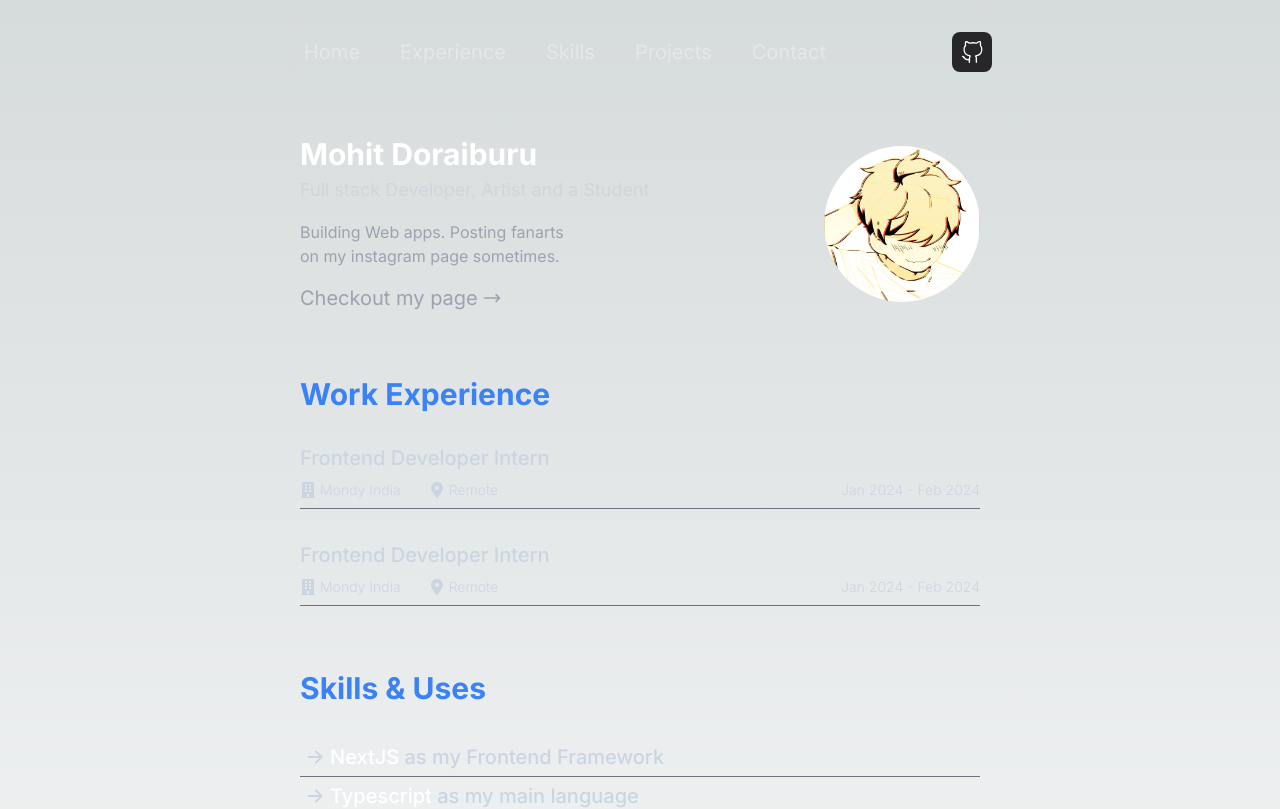
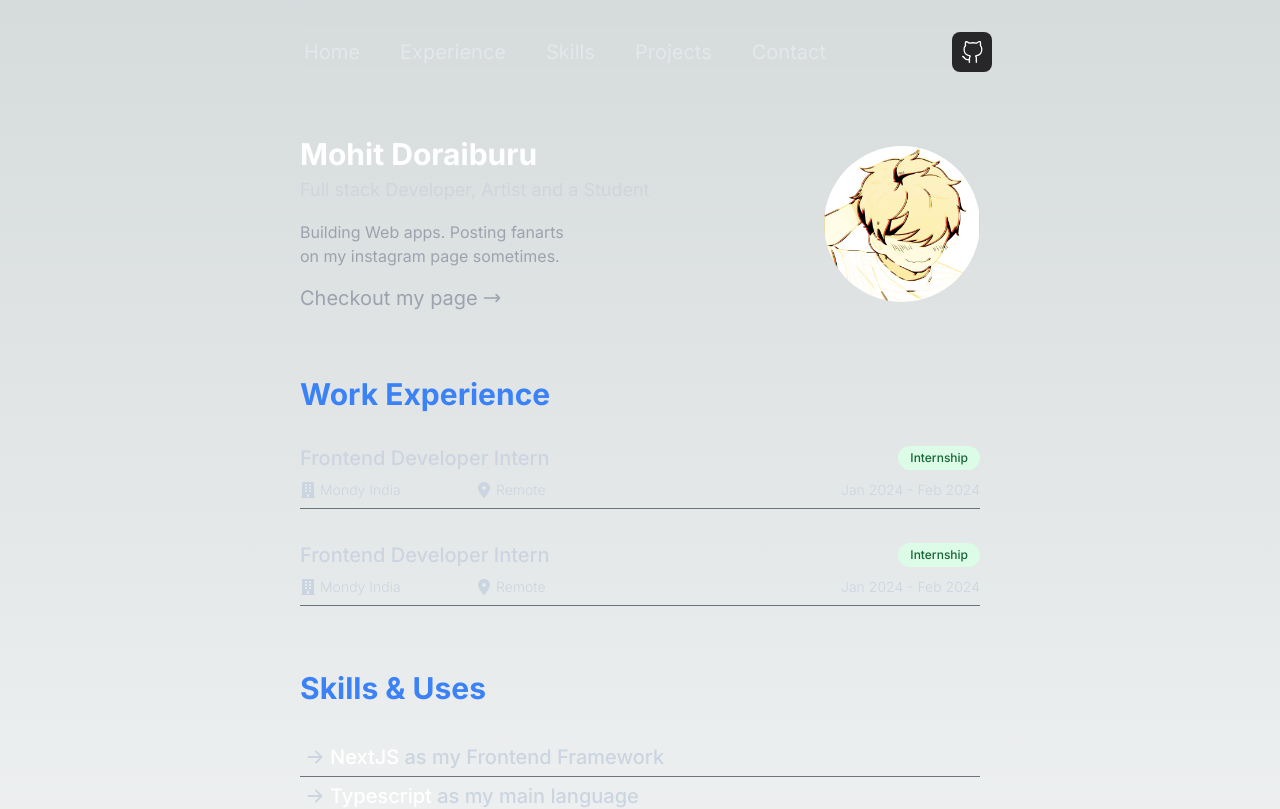
Before and after one commit to moh1t-do/portfoliov2, a Next.js app: page / in a window 1280 px wide. Shown: the top 809 px of the page. Built offline with nearby package versions, Linux system fonts and the light colour scheme.

Commit message:
chore: update work section

```diff
--- a/src/components/Misc/Work.tsx
+++ b/src/components/Misc/Work.tsx
@@ -1,16 +1,21 @@
 import { FaBuilding } from "react-icons/fa";
 import { FaLocationDot } from "react-icons/fa6";
+import Link from "next/link";
+import { workProps } from "@/@types/prop.types";
 
-function Work({ position, company, location, type, duration }: any) {
+function Work({ position, company, location, type, weblink, duration }: workProps) {
     return (<article className="pt-8 pb-2 border-b-[0.1px] border-gray-500 text-slate-300">
         <div className="flex justify-between items-center">
             <h1 className="text-content md:text-lg lg:text-xl">{position}</h1>
+            <div className="bg-green-100 text-left text-green-800 text-xs inline-block rounded-3xl px-3 py-1 min-w-20">
+                {type}
+            </div>
         </div>
         <div className="flex justify-between pt-2">
-            <div className="flex flex-col gap-2 sm:flex-row">
-                <div className="flex items-center pr-5">
+            <div className="flex flex-col gap-4 md:flex-row">
+                <div className="flex items-center pr-5 min-w-40">
                     <FaBuilding size="16px" />
-                    <p className="text-content text-xs md:text-sm font-light pl-1">{company}</p>
+                    <Link className="text-content text-xs md:text-sm font-light pl-1" href={weblink} target="_blank">{company}</Link>
                 </div>
                 <div className="flex items-center">
                     <FaLocationDot size="16px" />
```
